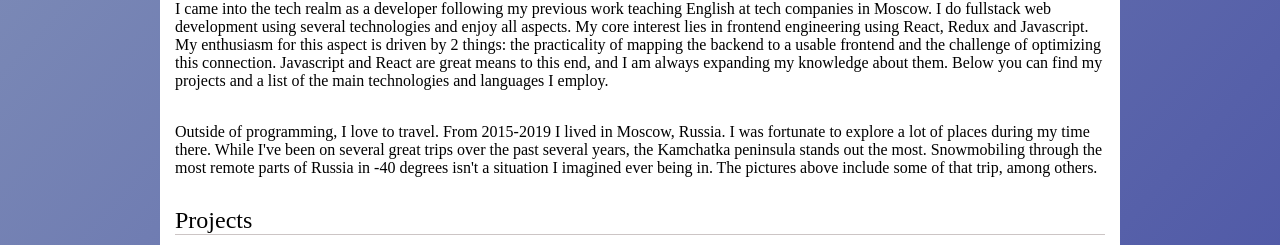
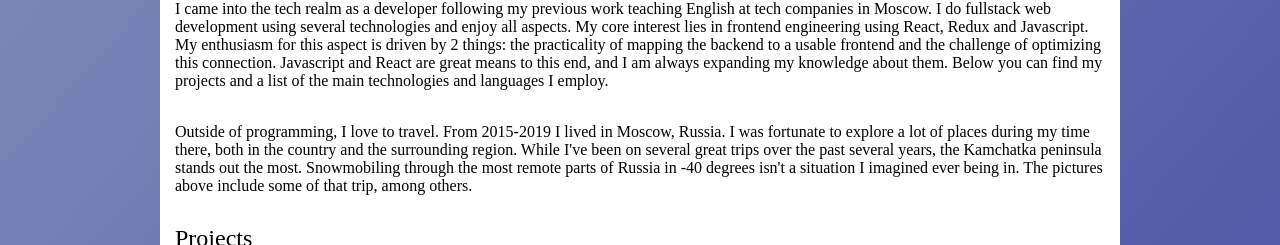
Before and after one commit to rose-paul/portfolio, a React (Create React App) app: page / in a window 1280 px wide. Shown: the part 898-1143 px from the top of the page. Built offline with nearby package versions, Linux system fonts and the light colour scheme.

Commit message:
add info

```diff
--- a/src/App.css
+++ b/src/App.css
@@ -151,7 +151,7 @@ height: 160px;
 }
 #redux {
 height: 160px;
-  width: 290px;
+  width: 335px;
 }
 
 #rails {
--- a/src/App.js
+++ b/src/App.js
@@ -34,7 +34,7 @@ function App() {
         <br/>
         <article>
             Outside of programming, I love to travel. From 2015-2019 I lived in Moscow, Russia. I was fortunate to explore a lot of places
-            during my time there. While I've been on several great trips over the past several years,
+            during my time there, both in the country and the surrounding region. While I've been on several great trips over the past several years,
             the Kamchatka peninsula stands out the most. Snowmobiling through the most
             remote parts of Russia in -40 degrees isn't a situation I imagined ever being in.
             The pictures above include some of that trip, among others.
```
